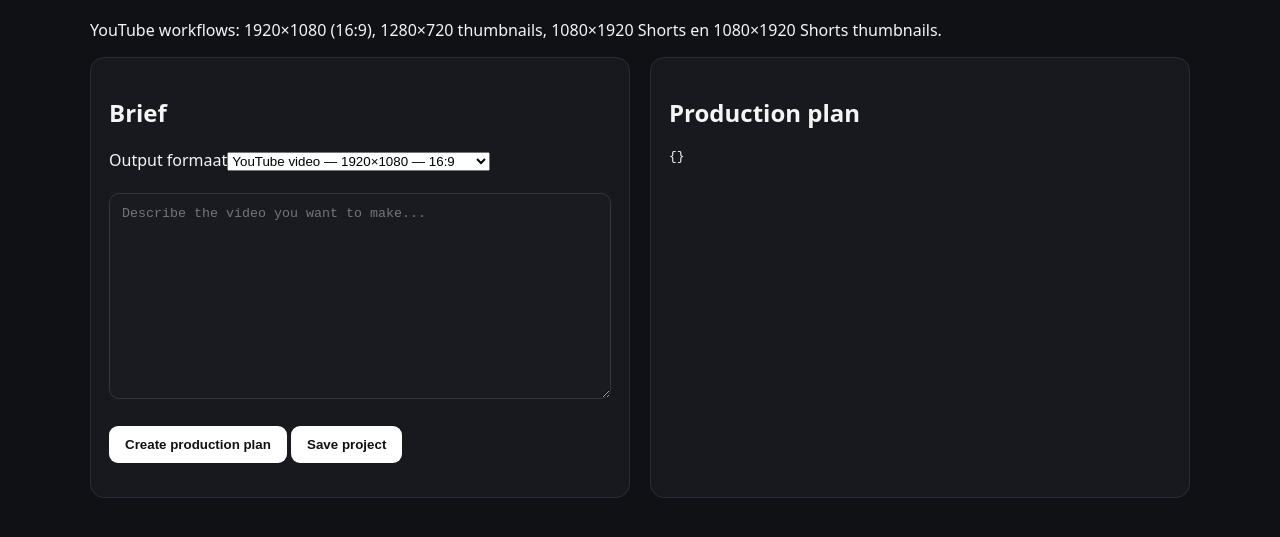
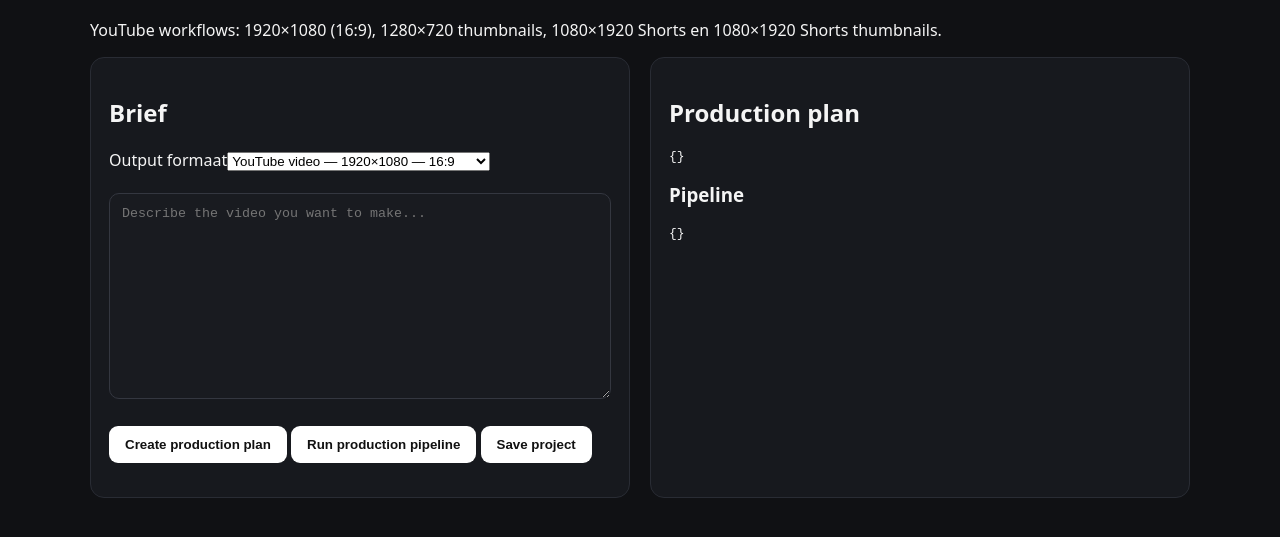
Before and after one commit to youtubemovieshortsai/sdwdwawefraeg, a website: page public/index.html in a window 1280 px wide. Shown: the part 95-632 px from the top of the page. Drawn offline with Linux system fonts and the light colour scheme.

Commit message:
Add production pipeline UI workflow

```diff
--- a/public/index.html
+++ b/public/index.html
@@ -9,14 +9,17 @@ pre{white-space:pre-wrap;max-height:600px;overflow:auto}@media(max-width:800px){
 <p>YouTube workflows: 1920×1080 (16:9), 1280×720 thumbnails, 1080×1920 Shorts en 1080×1920 Shorts thumbnails.</p>
 <div class="grid"><section class="card"><h2>Brief</h2><label>Output formaat</label><select id="format"><option value="youtube_landscape">YouTube video — 1920×1080 — 16:9</option><option value="youtube_thumbnail">YouTube thumbnail — 1280×720 — 16:9</option><option value="shorts">YouTube Shorts — 1080×1920 — 9:16</option><option value="shorts_thumbnail">Shorts thumbnail — 1080×1920 — 9:16</option></select><br><br>
 <textarea id="brief" rows="12" placeholder="Describe the video you want to make..."></textarea><br><br>
-<button onclick="plan()">Create production plan</button> <button onclick="save()">Save project</button>
-<p id="status"></p></section><section class="card"><h2>Production plan</h2><pre id="plan">{}</pre></section></div>
+<button onclick="plan()">Create production plan</button> <button onclick="runPipeline()">Run production pipeline</button> <button onclick="save()">Save project</button>
+<p id="status"></p></section><section class="card"><h2>Production plan</h2><pre id="plan">{}</pre><h3>Pipeline</h3><pre id="pipeline">{}</pre></section></div>
 </main><script>
 let current=null;
 async function plan(){const brief=document.querySelector("#brief").value;const format_id=document.querySelector("#format").value;document.querySelector("#status").textContent="Planning...";
 const r=await fetch("/api/plan",{method:"POST",headers:{"content-type":"application/json"},body:JSON.stringify({brief,format_id})});
 current=await r.json();document.querySelector("#plan").textContent=JSON.stringify(current,null,2);
 document.querySelector("#status").textContent=r.ok?"Plan ready":"Error: "+(current.error||"unknown");}
+async function runPipeline(){const brief=document.querySelector("#brief").value;const format_id=document.querySelector("#format").value;document.querySelector("#status").textContent="Building pipeline...";
+const r=await fetch("/api/production-pipeline",{method:"POST",headers:{"content-type":"application/json"},body:JSON.stringify({brief,format_id})});
+const x=await r.json();document.querySelector("#pipeline").textContent=JSON.stringify(x,null,2);document.querySelector("#status").textContent=r.ok?"Pipeline ready":"Error: "+(x.error||"unknown");if(r.ok){current=x.plan;document.querySelector("#plan").textContent=JSON.stringify(x.plan,null,2);}}
 async function save(){if(!current)return;const r=await fetch("/api/projects",{method:"POST",headers:{"content-type":"application/json"},body:JSON.stringify({plan:current,brief:document.querySelector("#brief").value,format_id:document.querySelector("#format").value})});
 const x=await r.json();document.querySelector("#status").textContent=r.ok?"Saved project "+x.id:"Error: "+x.error;}
 </script></body></html>
```
